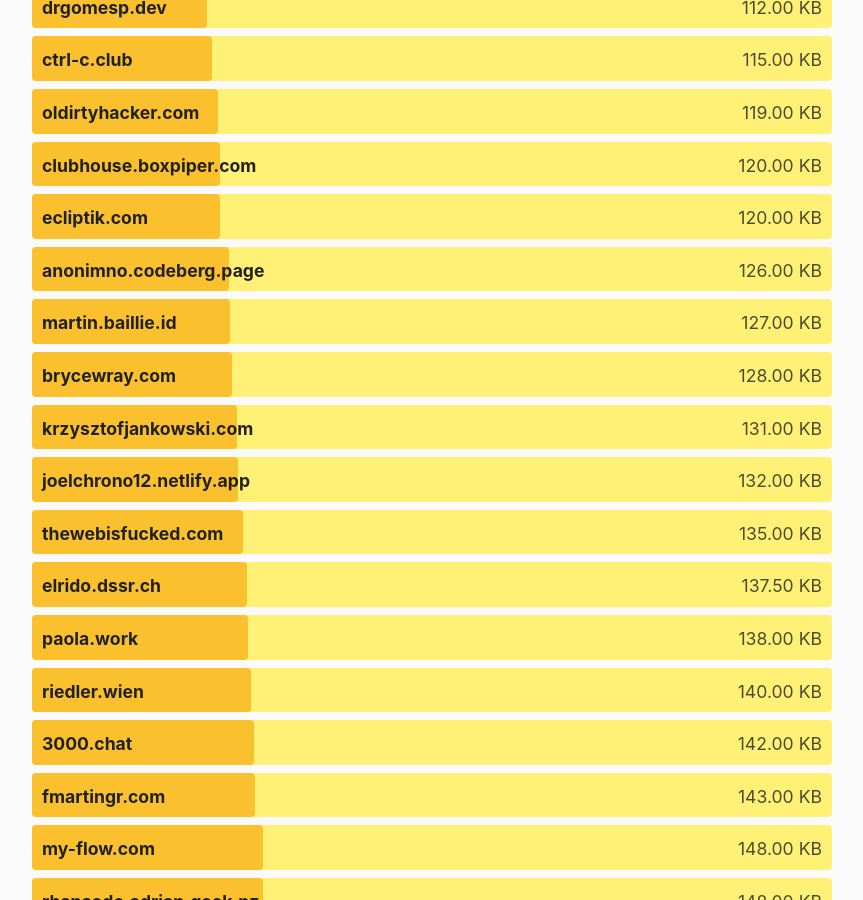
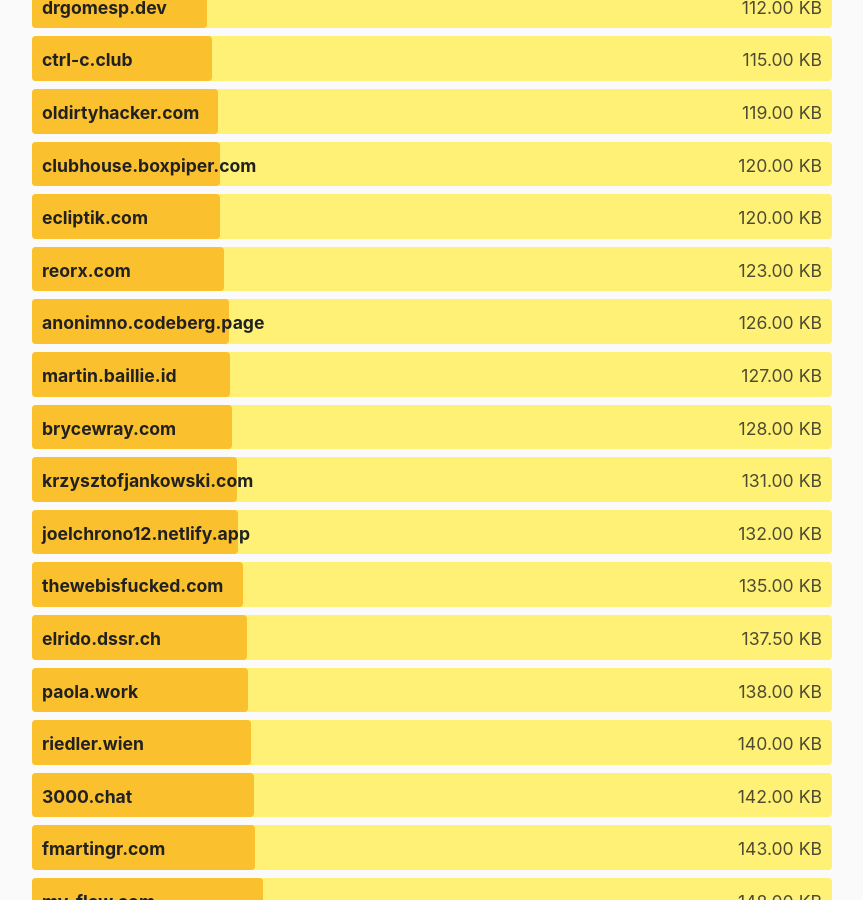
Before and after one commit to kevquirk/512kb.club, a Jekyll site: the page built from index.md, in a window 1280 px wide and 900 px high, scrolled down 15743 px. Shown: the whole window, without its empty margins (208-1071 px from the left). Built offline with Jekyll 4.4.1, drawn with Linux system fonts in a browser that asks for light colours.

Commit message:
add site reorx.com

```diff
--- a/_data/sites.yml
+++ b/_data/sites.yml
@@ -1723,6 +1723,11 @@
   size: 6.93
   last_checked: 2022-04-01
 
+- domain: reorx.com
+  url: https://reorx.com/
+  size: 123
+  last_checked: 2022-05-22
+
 - domain: revuo-xmr.com
   url: https://revuo-xmr.com/
   size: 444
```
